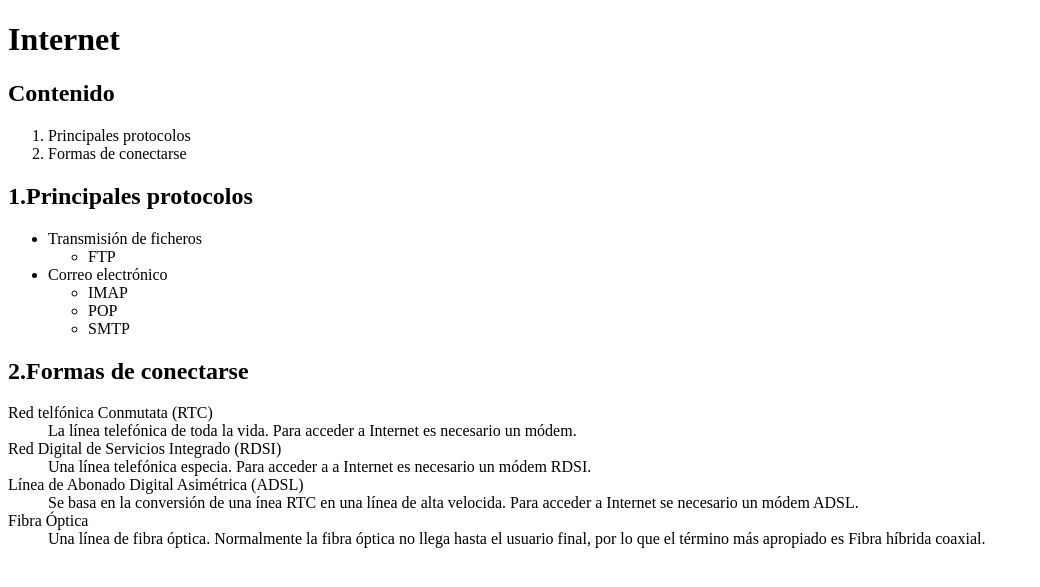
After one commit to Buendy/actividadesClase, a PHP site: page /LM/tema2/t4/ejer2.html in a window 1280 px wide. The commit adds this page. Shown: the top 587 px of the page, without its empty margins (0-1040 px from the left). Run offline with PHP 8.4, Linux system fonts and the light colour scheme.

Commit message:
Practica t4

```diff
--- /dev/null
+++ b/public/LM/tema2/t4/ejer2.html
@@ -0,0 +1,45 @@
+<!DOCTYPE html>
+<html lang="es" dir="ltr">
+  <head>
+    <meta charset="utf-8">
+    <title>Ejercicio 2</title>
+  </head>
+  <body>
+
+    <h1>Internet</h1>
+    <h2>Contenido</h2>
+
+    <ol>
+      <li>Principales protocolos</li>
+      <li>Formas de conectarse</li>
+    </ol>
+
+
+      <h2>1.Principales protocolos</h2>
+      <ul>
+        <li>Transmisión de ficheros</li>
+        <ul>
+          <li>FTP</li>
+        </ul>
+        <li>Correo electrónico</li>
+        <ul>
+          <li>IMAP</li>
+          <li>POP</li>
+          <li>SMTP</li>
+        </ul>
+      </ul>
+
+
+      <h2>2.Formas de conectarse</h2>
+      <dt>Red telfónica Conmutata (RTC)</dt>
+      <dd>La línea telefónica de toda la vida. Para acceder a Internet es necesario un módem.</dd>
+      <dt>Red Digital de Servicios Integrado (RDSI)</dt>
+      <dd>Una línea telefónica especia. Para acceder a a Internet es necesario un módem RDSI.</dd>
+      <dt>Línea de Abonado Digital Asimétrica (ADSL)</dt>
+      <dd>Se basa en la conversión de una ínea RTC en una línea de alta velocida. Para acceder a Internet se necesario un módem ADSL.</dd>
+      <dt>Fibra Óptica</dt>
+      <dd>Una línea de fibra óptica. Normalmente la fibra óptica no llega hasta el usuario final, por lo que el término más apropiado es Fibra híbrida coaxial.</dd>
+
+
+  </body>
+</html>
--- a/public/index.php
+++ b/public/index.php
@@ -74,6 +74,12 @@
                   <li><a href="/LM/tema2/t3/ejer4.html">Ejercicio 4</a></li>
                   <li><a href="/LM/tema2/t3/ejer5.html">Ejercicio 5</a></li>
                 </ul>
+                <li>T4</li>
+                <ul>
+                  <li><a href="/LM/tema2/t4/ejer1.html">Ejercicio 1</a></li>
+                  <li><a href="/LM/tema2/t4/ejer2.html">Ejercicio 2</a></li>
+                  <li><a href="/LM/tema2/t4/ejer3.html">Ejercicio 23</a></li>
+                </ul>
               </ul>
             </ul>
           </ul>
```
Also changed, not shown: public/LM/tema2/t4/ejer1.html (added, +57 -0 lines), public/LM/tema2/t4/ejer3.html (added, +19 -0 lines).
